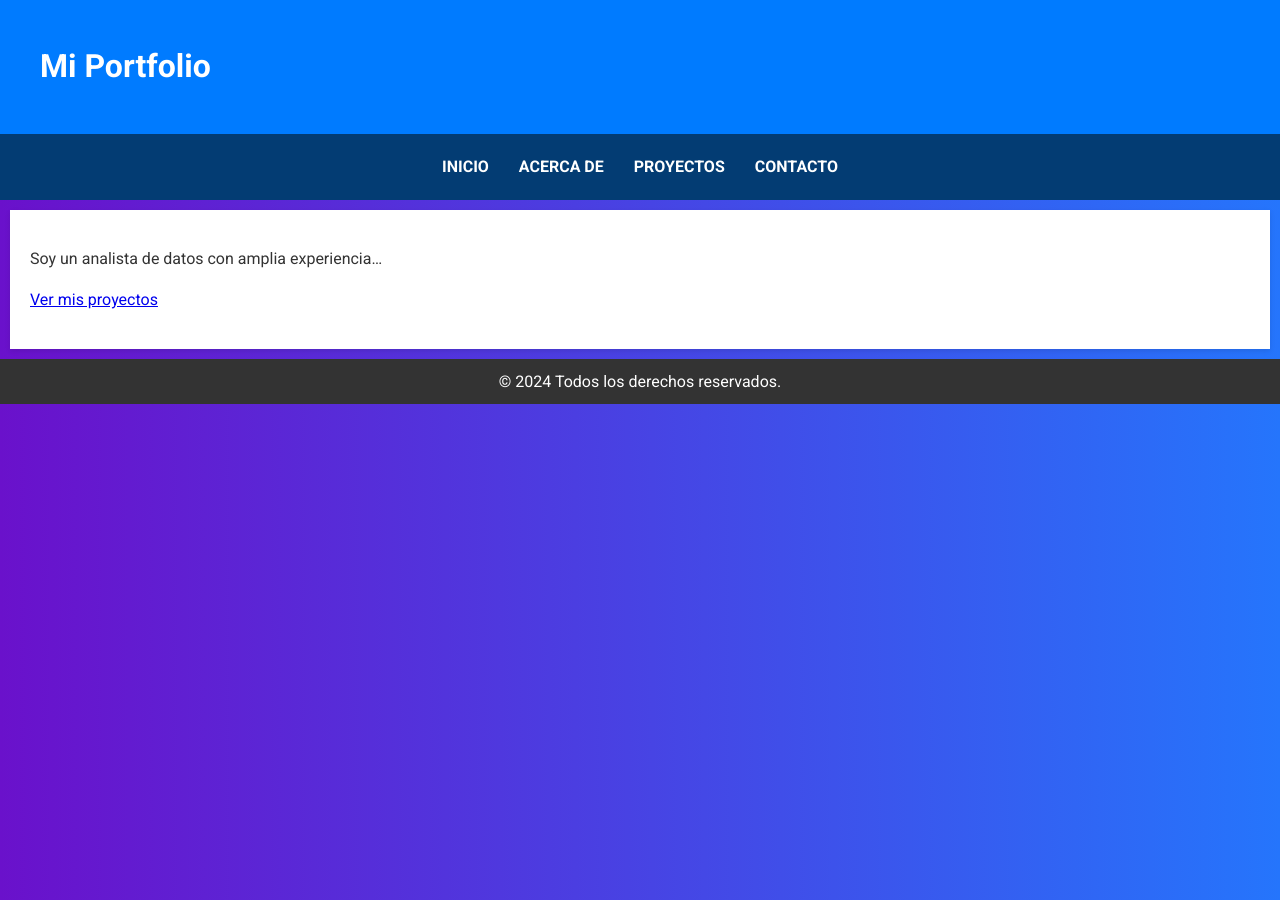
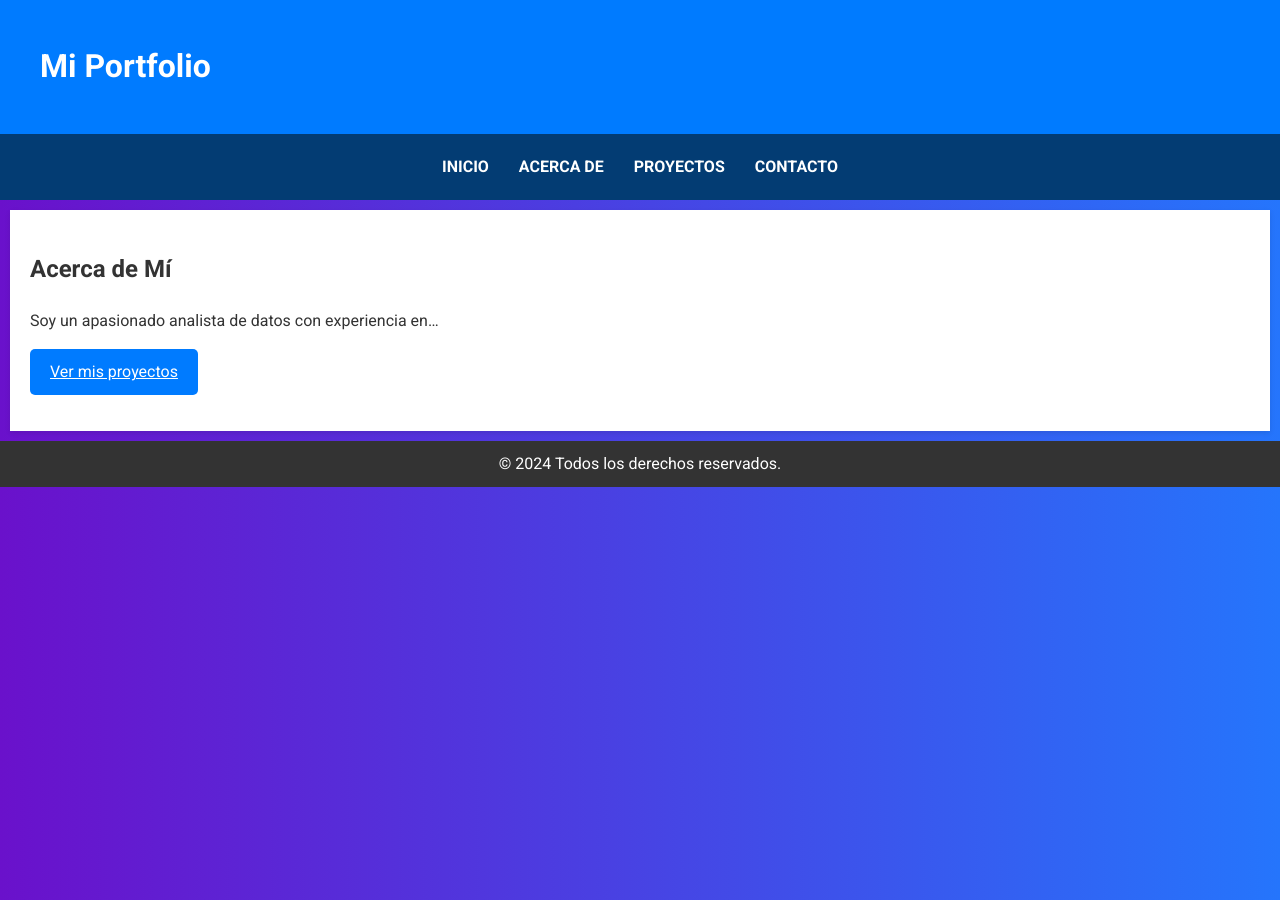
Before and after one commit to IvanReyesLaguna/Business-Analytics, a Jekyll site: the page built from about.md, in a window 1280 px wide. Built offline with Jekyll 4.4.1, drawn with Linux system fonts in a browser that asks for light colours.

Commit message:
Update about.md

```diff
--- a/about.md
+++ b/about.md
@@ -3,6 +3,8 @@ layout: default
 title: Acerca de
 ---
 
-Soy un analista de datos con amplia experiencia...
+## Acerca de Mí
 
-[Ver mis proyectos](/projects.html)
+Soy un apasionado analista de datos con experiencia en...
+
+[Ver mis proyectos]({{ '/projects.html' | prepend: site.baseurl }}){: .button }
```
